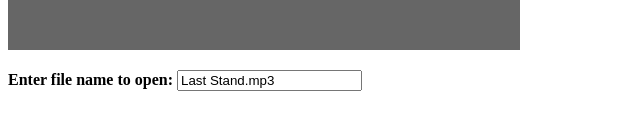
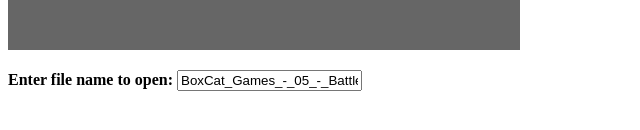
Before and after one commit to benjorama/audioVisualizer, a plain HTML site: page Visualizer.html in a window 1280 px wide. Shown: the part 542-672 px from the top of the page, 0-640 px from the left. Drawn offline with Linux system fonts and the light colour scheme; no server answers.

Commit message:
set a new default mp3

```diff
--- a/Visualizer.html
+++ b/Visualizer.html
@@ -32,6 +32,6 @@
   <canvas id="glCanvas" width="512" height="512"> OOPS </canvas>
   <p></p>
 	<td><b>Enter file name to open:</b>
-	<td> <input type="text" id="fileName" value="Last Stand.mp3" />
+	<td> <input type="text" id="fileName" value="BoxCat_Games_-_05_-_Battle_Boss.mp3" />
 </body>
 </html>
```
